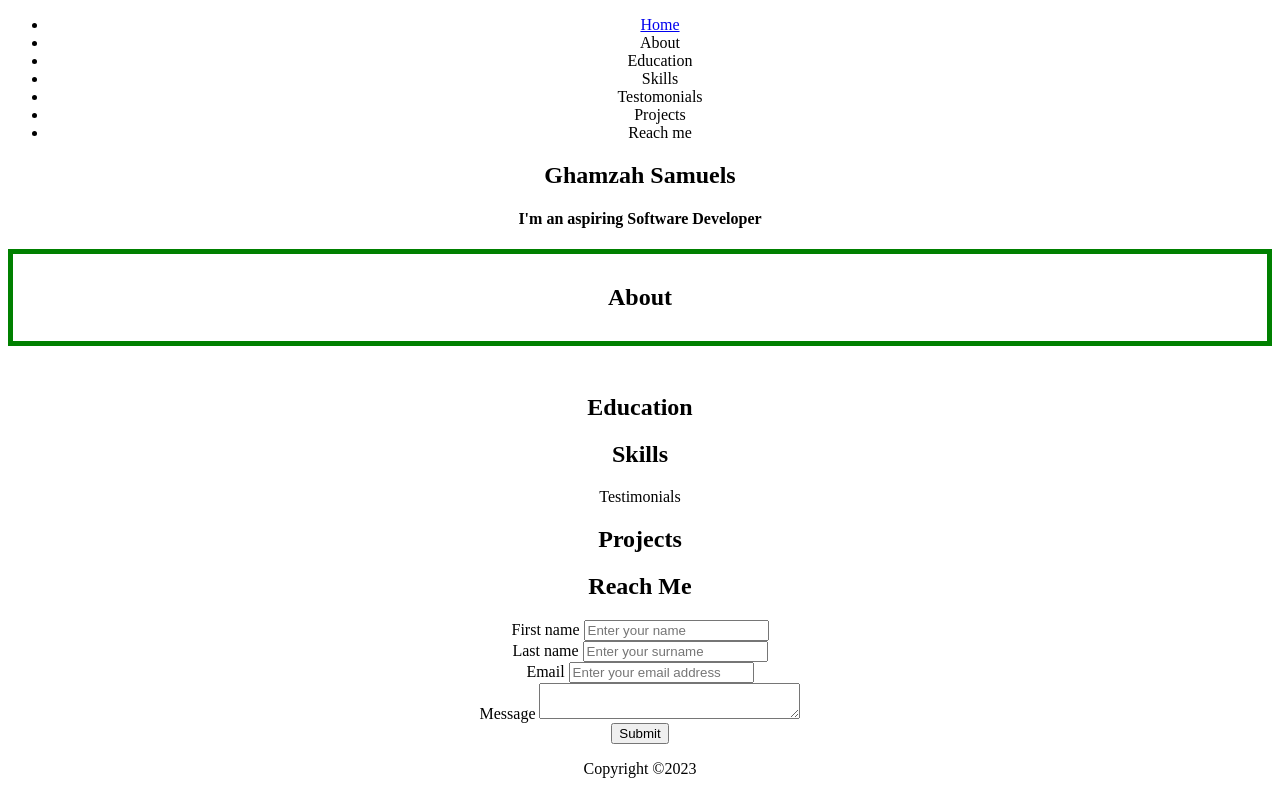
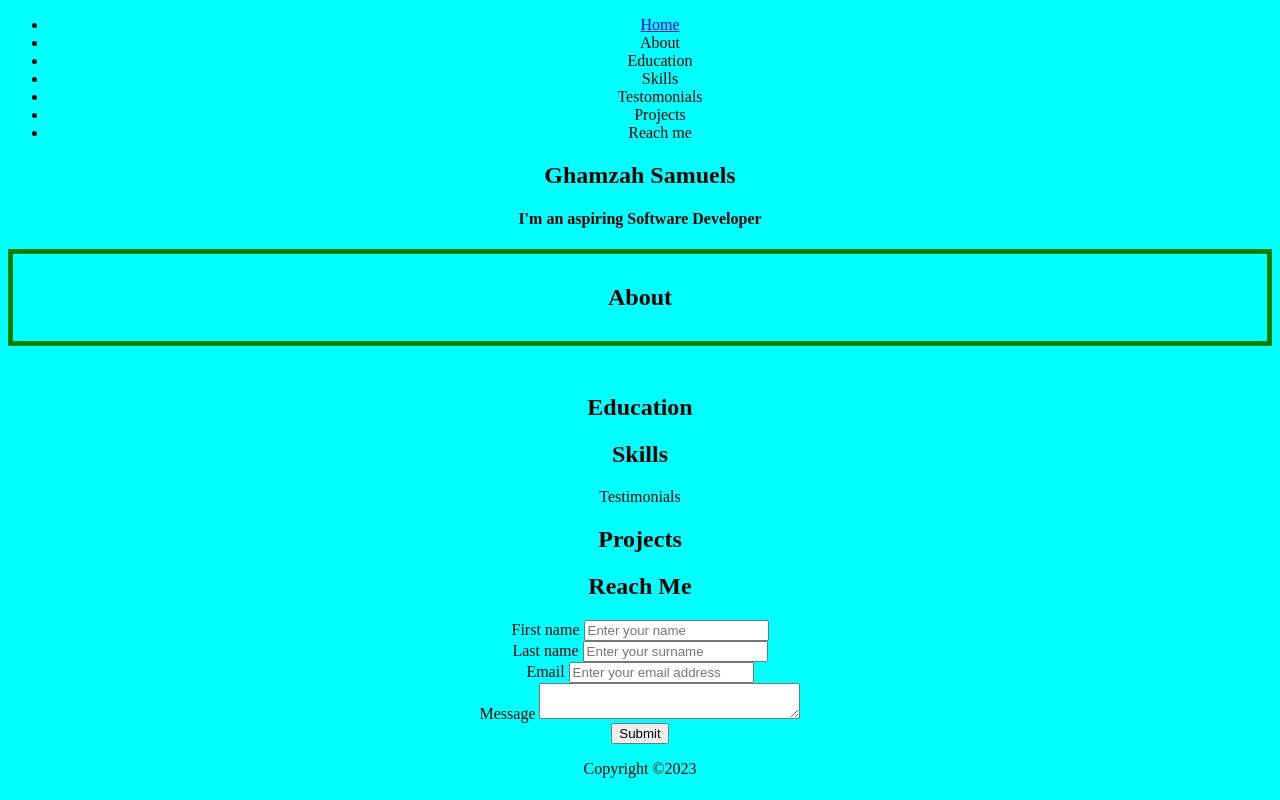
Before and after one commit to GSamuels5/todayPortFolio, a plain HTML site: page index.html in a window 1280 px wide. Drawn offline with Linux system fonts and the light colour scheme.

Commit message:
colour udate

```diff
--- a/css/Style.css
+++ b/css/Style.css
@@ -1,5 +1,5 @@
 /* body */
 body {
     text-align: center;
-    background-color: rgb(red, green, blue);
+    background-color: aqua;
 }
```
